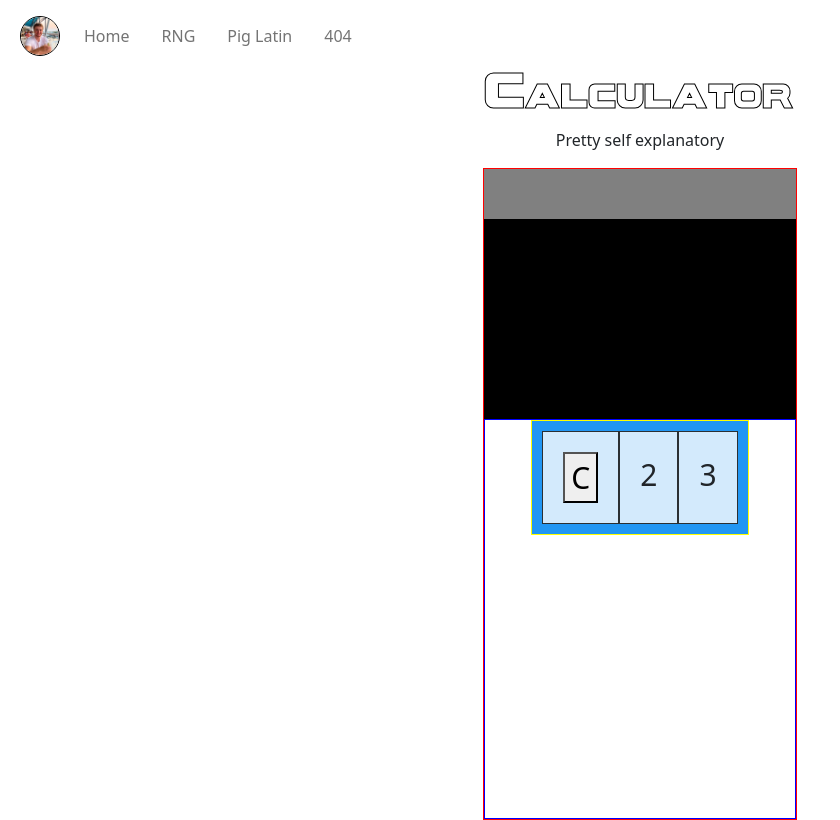
After one commit to jll38/cool_random_webpages, a Flask app: page /calculator in a window 1280 px wide. The commit adds this page. Shown: the whole page, without its empty margins (0-840 px from the left). Run offline with Flask 2, Linux system fonts and the light colour scheme; some libraries are stand-ins or nearby versions.

Commit message:
calculator

```diff
--- a/simple_pages/__init__.py
+++ b/simple_pages/__init__.py
@@ -23,3 +23,10 @@ def pigLatin():
         return render_template('piglatin.html')
     except TemplateNotFound:
         abort(404)
+
+@simple_pages.route('/calculator')
+def calc():
+    try:
+        return render_template('calc.html')
+    except TemplateNotFound:
+        abort(404)
--- /dev/null
+++ b/simple_pages/templates/calc.html
@@ -0,0 +1,35 @@
+{% extends "base.html" %}
+{% block content %}
+
+    <div class="container-fluid" id="main" style="">
+        <header style="min-height: 1em;">
+
+            <h1>Calculator</h1>
+            <p style="text-align: center">Pretty self explanatory</p>
+
+        </header>
+        <section id="calculator-area">
+            <div style="border: solid red 1px;padding:0px;" class="center w-25 h-100" name="calc-body">
+                <div style="background-color:gray; margin:0px; min-height: 50px;">
+
+                </div>
+                <div id="screen" style="min-height: 200px; background-color:black;">
+
+                </div>
+                <div id="base" style="min-height: 400px; border: solid blue 1px;">
+                    <div id="button-grid" name="button-grid">
+                        <div id="topgrid" class="grid-container" style="border: yellow solid 1px;">
+                            <div class="grid-item"><button class="btn-primary">C</button></div>
+                            <div class="grid-item">2</div>
+                            <div class="grid-item">3</div>
+                        </div>
+                    </div>
+                </div>
+            </div>
+        </section>
+    </div>
+
+    <script>
+
+    </script>
+{% endblock %}
--- a/static/css/style.css
+++ b/static/css/style.css
@@ -15,8 +15,18 @@ header{
     display:grid;
     place-items:center;
 }
-body{
-
+.grid-container {
+  display: inline-grid;
+  grid-template-columns: auto auto auto;
+  background-color: #2196F3;
+  padding: 10px;
+}
+.grid-item {
+  background-color: rgba(255, 255, 255, 0.8);
+  border: 1px solid rgba(0, 0, 0, 0.8);
+  padding: 20px;
+  font-size: 30px;
+  text-align: center;
 }
 @font-face {
   font-family: "WILD WORLD";
@@ -46,6 +56,7 @@ h2{
 
 body {
     margin:auto;
+
     animation: fadeIn 0.25s;
 }
 .subtext{
```
